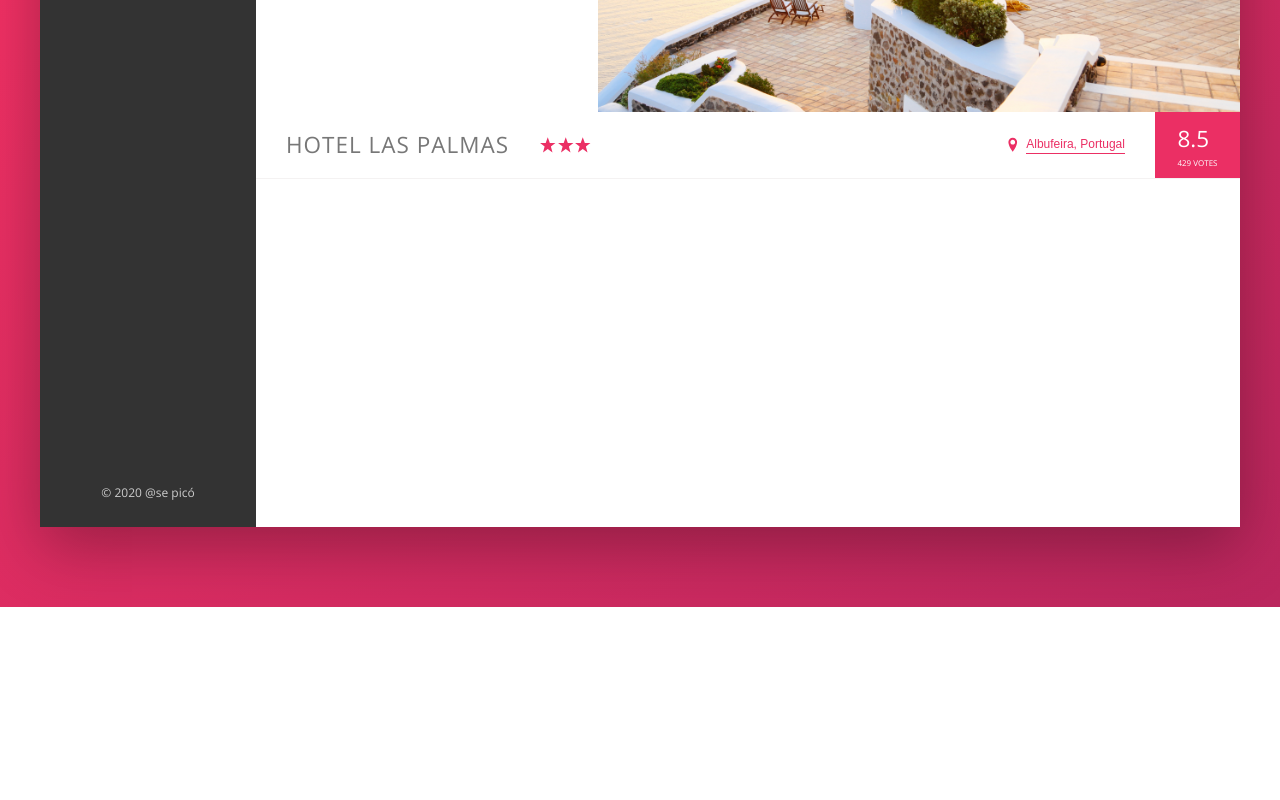
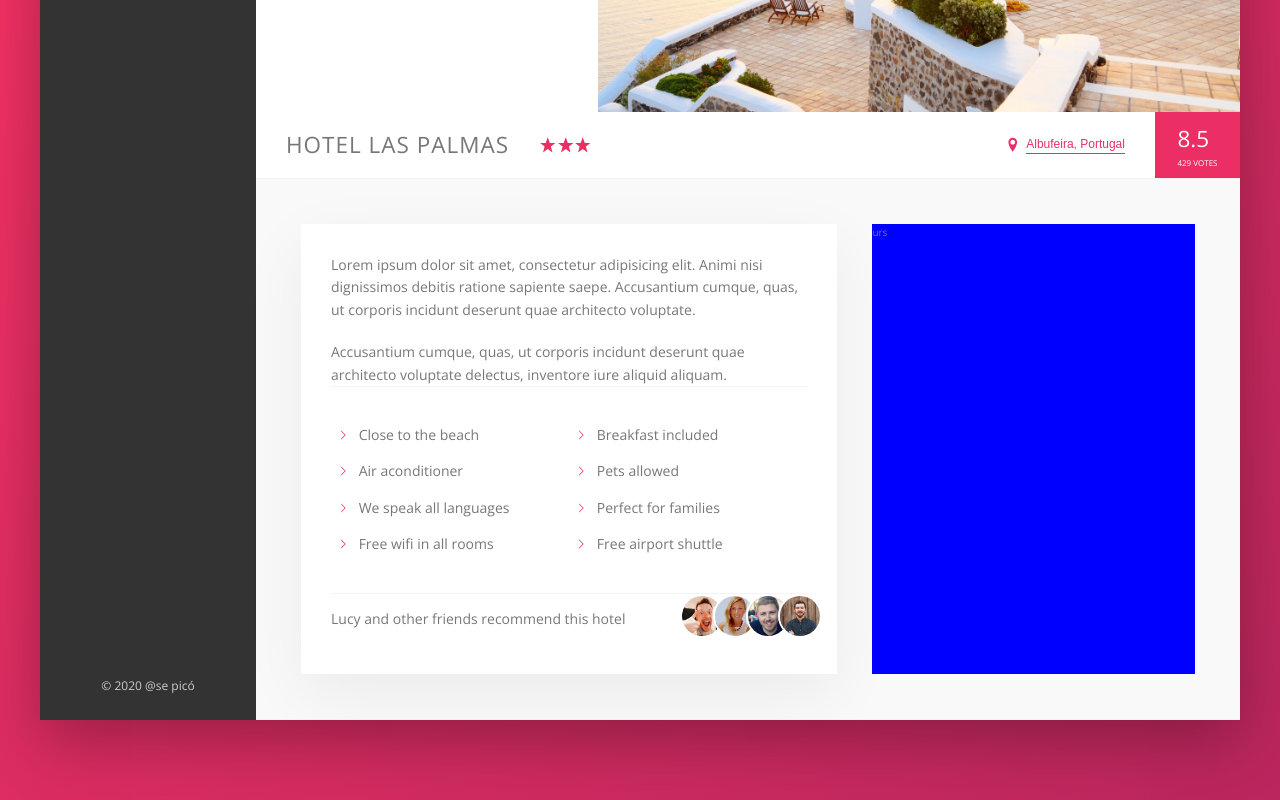
Before and after one commit to guille367/curso-css, a website: page flexbox/index.html in a window 1280 px wide. Shown: the part 423-1223 px from the top of the page. Before the commit the page ends 1030 px from the top, so only its background shows below. Drawn offline with nearby package versions, Linux system fonts and the light colour scheme.

Commit message:
main terminado

```diff
--- a/flexbox/index.html
+++ b/flexbox/index.html
@@ -128,6 +128,75 @@
               <div class="overview__rating-count">429 votes</div>
             </div>
           </div>
+
+          <div class="detail">
+            <div class="description">
+              <p class="paragraph">
+                Lorem ipsum dolor sit amet, consectetur adipisicing elit. Animi
+                nisi dignissimos debitis ratione sapiente saepe. Accusantium
+                cumque, quas, ut corporis incidunt deserunt quae architecto
+                voluptate.
+              </p>
+              <p class="paragraph">
+                Accusantium cumque, quas, ut corporis incidunt deserunt quae
+                architecto voluptate delectus, inventore iure aliquid aliquam.
+              </p>
+              <ul class="list">
+                <li class="list__item">
+                  Close to the beach
+                </li>
+                <li class="list__item">
+                  Breakfast included
+                </li>
+                <li class="list__item">
+                  Air aconditioner
+                </li>
+                <li class="list__item">
+                  Pets allowed
+                </li>
+                <li class="list__item">
+                  We speak all languages
+                </li>
+                <li class="list__item">
+                  Perfect for families
+                </li>
+                <li class="list__item">
+                  Free wifi in all rooms
+                </li>
+                <li class="list__item">
+                  Free airport shuttle
+                </li>
+              </ul>
+              <div class="recommend">
+                <p class="recommend__count">
+                  Lucy and other friends recommend this hotel
+                </p>
+                <div class="recommend__friends">
+                  <img
+                    src="img/user-1.jpg"
+                    alt="Friend 1"
+                    class="recommend__photo"
+                  />
+                  <img
+                    src="img/user-2.jpg"
+                    alt="Friend 2"
+                    class="recommend__photo"
+                  />
+                  <img
+                    src="img/user-3.jpg"
+                    alt="Friend 3"
+                    class="recommend__photo"
+                  />
+                  <img
+                    src="img/user-4.jpg"
+                    alt="Friend 4"
+                    class="recommend__photo"
+                  />
+                </div>
+              </div>
+            </div>
+            <div class="user-reviews">urs</div>
+          </div>
         </main>
       </div>
     </div>
--- a/flexbox/sass/_base.scss
+++ b/flexbox/sass/_base.scss
@@ -31,6 +31,8 @@ Grey dark 3: #999
   --color-grey-dark-3: #999;
 
   --shadow-dark: 0 2rem 6rem rgba(0, 0, 0, 0.3);
+  --shadow-light: 0 2rem 6rem rgba(0, 0, 0, 0.06);
+  --line: 1px solid var(--color-grey-light-2);
 }
 
 * {
--- a/flexbox/sass/_components.scss
+++ b/flexbox/sass/_components.scss
@@ -181,7 +181,7 @@
 .overview {
   display: flex;
   align-items: center;
-  border-bottom: 1px solid var(--color-grey-light-2);
+  border-bottom: var(--line);
   &__heading {
     font-size: 2.25rem;
     font-weight: 300;
@@ -267,3 +267,52 @@
     box-shadow: none;
   }
 }
+
+.description {
+  .paragraph:not(:last-of-type) {
+    margin-bottom: 2rem;
+  }
+
+  .list {
+    list-style: none;
+    display: flex;
+    flex-wrap: wrap;
+    padding: 3rem 0;
+    border-bottom: var(--line);
+    border-top: var(--line);
+    &__item {
+      flex: 0 0 50%;
+      padding: 0.7rem;
+    }
+    &__item::before {
+      content: "";
+      height: 1rem;
+      width: 1rem;
+      margin-right: 0.7rem;
+      display: inline-flex;
+
+      background-color: var(--color-primary);
+      -webkit-mask-image: url("../img/chevron-thin-right.svg");
+      -webkit-mask-size: cover;
+    }
+  }
+}
+
+.recommend {
+  display: flex;
+  align-items: center;
+
+  &__count {
+    margin-right: auto;
+  }
+  &__friends {
+  }
+  &__photo {
+    box-sizing: content-box;
+    border: 2px solid #fff;
+    height: 4rem;
+    width: 4rem;
+    border-radius: 50%;
+    margin-right: -1.5rem;
+  }
+}
--- a/flexbox/sass/_layout.scss
+++ b/flexbox/sass/_layout.scss
@@ -33,5 +33,26 @@
 .hotel-view {
   background-color: #fff;
   flex: 1;
-  height: 80rem;
 }
+
+.detail {
+  display: flex;
+  padding: 4.5rem;
+  background-color: var(--color-grey-light-1);
+  border-bottom: var(--line);
+}
+
+.description {
+  font-size: 1.4rem;
+  background-color: orangered;
+  flex: 0 0 60%;
+  margin-right: 3.5rem;
+  padding: 3rem;
+  box-shadow: var(--shadow-light);
+  background-color: #fff;
+}
+
+.user-reviews {
+  background-color: blue;
+  flex: 1 1;
+}
```
Also changed, not shown: flexbox/css/style.css.
